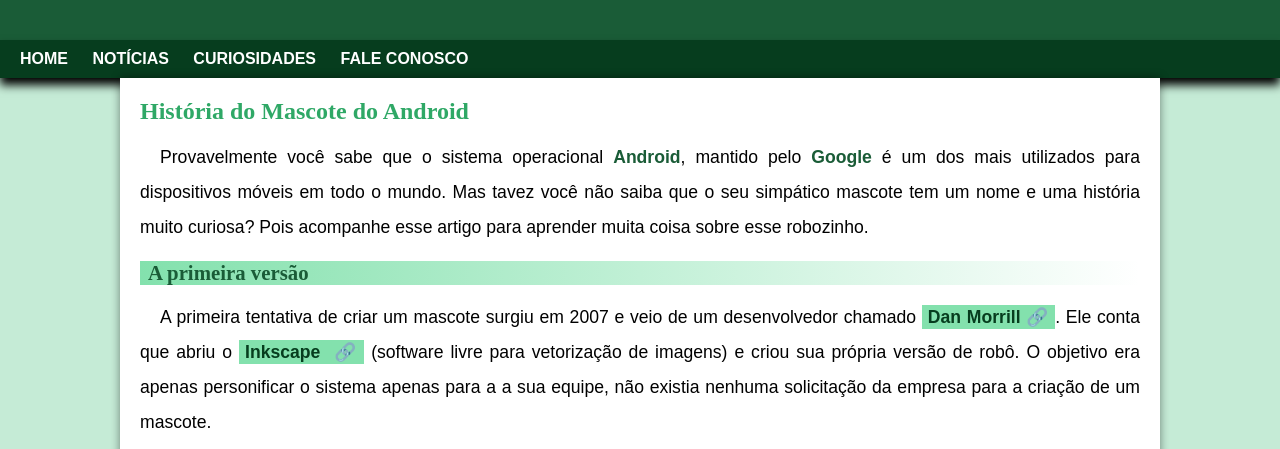
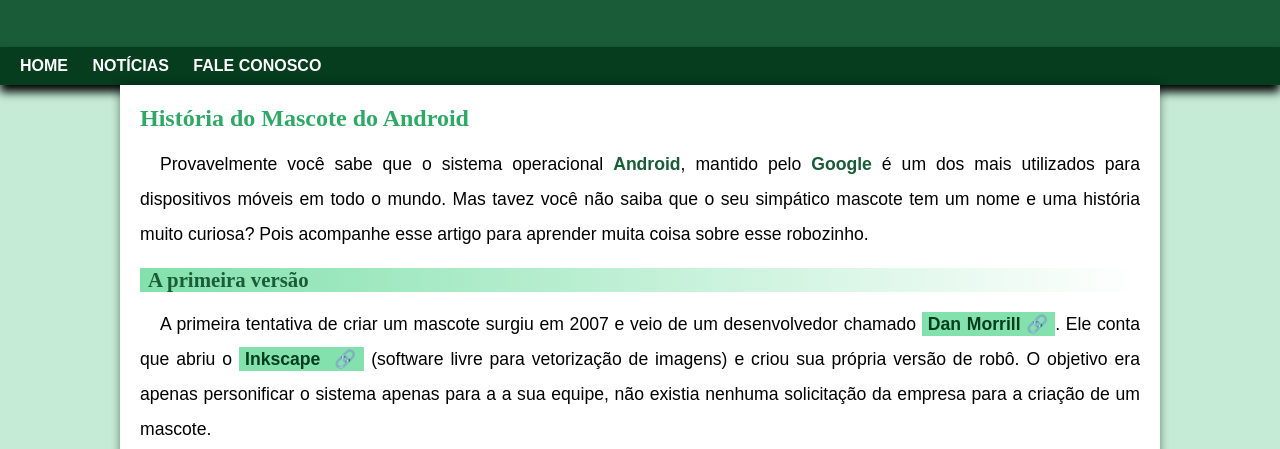
Before and after one commit to paulonetoosn/Projeto-Android, a plain HTML site: page index.html in a window 1280 px wide. Shown: the part 100-549 px from the top of the page. Drawn offline with Linux system fonts and the light colour scheme.

Commit message:
problema de padding corrigido

```diff
--- a/estilo/style.css
+++ b/estilo/style.css
@@ -55,6 +55,7 @@
 
 header > p {
     color: white;
+    padding-bottom: 50px;
 }
 
 nav {
--- a/index.html
+++ b/index.html
@@ -15,7 +15,6 @@
     <nav>
         <a href="#">HOME</a>
         <a href="#">NOTÍCIAS</a>
-        <a href="#">CURIOSIDADES</a>
         <a href="#">FALE CONOSCO</a>
     </nav>
     <main>
```
